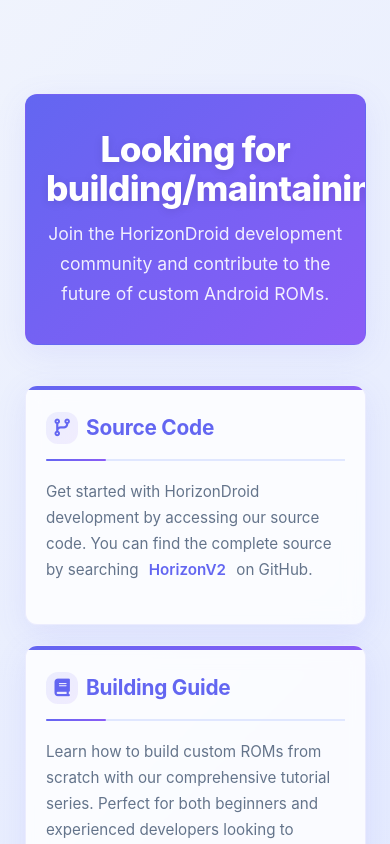
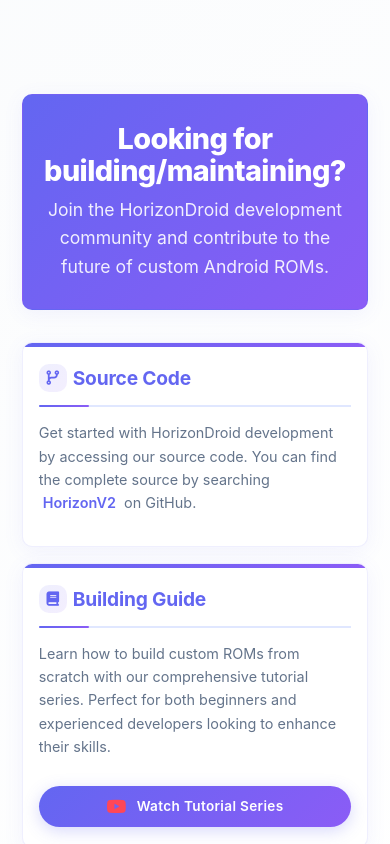
Before and after one commit to SheoranPranshu/test01, a React (Vite) app: page /build in a window 390 px wide. Shown: the part 900-1744 px from the top of the page. Built offline with nearby package versions, Linux system fonts and the light colour scheme.

Commit message:
build page 04

```diff
--- a/src/components/css/Build.css
+++ b/src/components/css/Build.css
@@ -5,18 +5,15 @@
 }
 
 .build-section {
-    background: rgba(255, 255, 255, 0.8);
-    backdrop-filter: blur(10px);
-    border-radius: 20px;
-    padding: 40px;
-    margin-bottom: 30px;
+    background: #ffffff;
+    border-radius: 16px;
+    padding: 32px;
+    margin-bottom: 24px;
     border: 1px solid rgba(99, 102, 241, 0.1);
-    box-shadow: 0 8px 32px rgba(99, 102, 241, 0.1);
+    box-shadow: 0 4px 20px rgba(99, 102, 241, 0.08);
     position: relative;
     overflow: hidden;
-    transition: var(--transition);
-    opacity: 1;
-    transform: translateY(0);
+    transition: transform 0.3s ease, box-shadow 0.3s ease;
 }
 
 .build-section::before {
@@ -27,21 +24,21 @@
     right: 0;
     height: 4px;
     background: var(--gradient-purple);
-    border-radius: 20px 20px 0 0;
+    border-radius: 16px 16px 0 0;
 }
 
 .build-section:hover {
-    transform: translateY(-5px);
-    box-shadow: 0 15px 40px rgba(99, 102, 241, 0.15);
-    border-color: rgba(99, 102, 241, 0.2);
+    transform: translateY(-3px);
+    box-shadow: 0 10px 30px rgba(99, 102, 241, 0.12);
+    border-color: rgba(99, 102, 241, 0.15);
 }
 
 .build-section:first-child {
     background: var(--gradient-purple);
     color: white;
     text-align: center;
-    padding: 60px 40px;
-    margin-bottom: 40px;
+    padding: 48px 32px;
+    margin-bottom: 32px;
 }
 
 .build-section:first-child::before {
@@ -49,8 +46,8 @@
 }
 
 .build-section h1 {
-    font-size: 3.5rem;
-    margin-bottom: 20px;
+    font-size: 2.8rem;
+    margin-bottom: 16px;
     color: white;
     background: none;
     -webkit-background-clip: unset;
@@ -58,19 +55,18 @@
     font-weight: 800;
     letter-spacing: -0.02em;
     line-height: 1.1;
-    text-shadow: 0 2px 10px rgba(0, 0, 0, 0.1);
 }
 
 .build-section h2 {
-    font-size: 1.8rem;
-    margin-bottom: 25px;
+    font-size: 1.6rem;
+    margin-bottom: 20px;
     color: var(--primary);
     display: flex;
     align-items: center;
-    gap: 15px;
+    gap: 12px;
     font-weight: 700;
     letter-spacing: -0.01em;
-    padding-bottom: 15px;
+    padding-bottom: 12px;
     border-bottom: 2px solid var(--purple-light);
     position: relative;
 }
@@ -80,7 +76,7 @@
     position: absolute;
     bottom: -2px;
     left: 0;
-    width: 60px;
+    width: 50px;
     height: 2px;
     background: var(--gradient-purple);
     border-radius: 1px;
@@ -88,30 +84,30 @@
 
 .build-section h2 i {
     color: var(--primary);
-    font-size: 1.4rem;
-    min-width: 24px;
-    transition: var(--transition);
-    padding: 10px;
+    font-size: 1.2rem;
+    min-width: 20px;
+    transition: transform 0.3s ease;
+    padding: 8px;
     background: var(--gradient-purple-light);
-    border-radius: 12px;
+    border-radius: 10px;
     display: flex;
     align-items: center;
     justify-content: center;
-    width: 44px;
-    height: 44px;
+    width: 40px;
+    height: 40px;
 }
 
 .build-section:hover h2 i {
-    transform: scale(1.1) rotate(5deg);
+    transform: scale(1.05);
     background: var(--gradient-purple);
     color: white;
 }
 
 .build-section p {
-    line-height: 1.7;
-    margin-bottom: 20px;
+    line-height: 1.6;
+    margin-bottom: 16px;
     color: var(--text-secondary);
-    font-size: 1.05rem;
+    font-size: 1rem;
     max-width: 100%;
 }
 
@@ -120,43 +116,42 @@
     text-decoration: none;
     font-weight: 600;
     position: relative;
-    transition: var(--transition);
-    padding: 2px 6px;
-    border-radius: 6px;
+    transition: color 0.2s ease;
+    padding: 2px 4px;
+    border-radius: 4px;
 }
 
 .build-section a:not(.btn):hover {
     background: var(--gradient-purple-light);
     color: var(--secondary);
-    transform: translateY(-1px);
 }
 
 .build-section ul {
-    margin: 25px 0;
+    margin: 20px 0;
     padding-left: 0;
     list-style: none;
     display: grid;
-    gap: 15px;
+    gap: 12px;
 }
 
 .build-section li {
     color: var(--text-secondary);
-    padding: 15px;
+    padding: 12px;
     background: rgba(248, 250, 252, 0.8);
-    border-radius: 12px;
-    border-left: 4px solid var(--primary);
+    border-radius: 10px;
+    border-left: 3px solid var(--primary);
     position: relative;
-    transition: var(--transition);
+    transition: transform 0.2s ease, background 0.2s ease;
     font-size: 0.95rem;
-    line-height: 1.6;
+    line-height: 1.5;
 }
 
 .build-section li:hover {
     background: var(--gradient-purple-light);
     color: var(--text-primary);
-    transform: translateX(5px);
+    transform: translateX(4px);
     border-left-color: var(--secondary);
-    box-shadow: 0 4px 15px rgba(99, 102, 241, 0.1);
+    box-shadow: 0 2px 8px rgba(99, 102, 241, 0.1);
 }
 
 .build-section li b {
@@ -169,26 +164,26 @@
 }
 
 .requirements-box {
-    margin-top: 25px;
+    margin-top: 20px;
     padding: 0;
 }
 
 .requirements-box > p:first-child {
-    font-size: 1.1rem;
+    font-size: 1rem;
     color: var(--text-primary);
-    margin-bottom: 25px;
+    margin-bottom: 20px;
     font-weight: 600;
-    padding: 20px;
+    padding: 16px;
     background: var(--gradient-purple-light);
-    border-radius: 12px;
-    border-left: 4px solid var(--primary);
+    border-radius: 10px;
+    border-left: 3px solid var(--primary);
 }
 
 .build-content hr {
     border: none;
     height: 1px;
     background: var(--gradient-purple);
-    margin: 40px 0;
+    margin: 32px 0;
     border-radius: 1px;
     opacity: 0.3;
 }
@@ -196,24 +191,24 @@
 .build-section .btn {
     display: inline-flex;
     align-items: center;
-    gap: 12px;
+    gap: 10px;
     background: var(--gradient-purple);
     color: white;
-    padding: 16px 32px;
+    padding: 14px 28px;
     border-radius: 50px;
     text-decoration: none;
     font-weight: 600;
-    font-size: 1rem;
-    transition: var(--transition);
+    font-size: 0.95rem;
+    transition: transform 0.2s ease, box-shadow 0.2s ease;
     border: none;
     cursor: pointer;
-    box-shadow: 0 6px 20px rgba(99, 102, 241, 0.3);
-    margin-top: 25px;
+    box-shadow: 0 4px 16px rgba(99, 102, 241, 0.25);
+    margin-top: 20px;
     position: relative;
     overflow: hidden;
     text-transform: none;
     letter-spacing: 0.025em;
-    min-width: 180px;
+    min-width: 160px;
     justify-content: center;
 }
 
@@ -225,41 +220,41 @@
     width: 100%;
     height: 100%;
     background: linear-gradient(90deg, transparent, rgba(255, 255, 255, 0.2), transparent);
-    transition: var(--transition);
+    transition: transform 0.5s ease;
 }
 
 .build-section .btn:hover {
-    transform: translateY(-3px) scale(1.02);
-    box-shadow: 0 12px 30px rgba(99, 102, 241, 0.4);
+    transform: translateY(-2px);
+    box-shadow: 0 8px 24px rgba(99, 102, 241, 0.35);
     text-decoration: none;
     background: var(--gradient-purple-hover);
 }
 
 .build-section .btn:hover::before {
-    left: 100%;
+    transform: translateX(100%);
 }
 
 .build-section .btn:active {
-    transform: translateY(-1px) scale(1.01);
-    transition: var(--transition-fast);
+    transform: translateY(0);
+    transition: transform 0.1s ease;
 }
 
 .build-section .btn i.fab.fa-youtube {
     color: #ff4757;
-    font-size: 1.2rem;
+    font-size: 1.1rem;
 }
 
 .build-section .btn i.fas.fa-file-alt {
     color: white;
-    font-size: 1rem;
+    font-size: 0.95rem;
 }
 
 @media (min-width: 1200px) {
     .requirements-grid {
         display: grid;
         grid-template-columns: 1fr 1fr;
-        gap: 30px;
-        margin-top: 40px;
+        gap: 24px;
+        margin-top: 32px;
     }
 
     .requirements-grid .build-section {
@@ -269,128 +264,113 @@
 
 @media (max-width: 768px) {
     .build-content {
-        padding: 0 15px;
+        padding: 0 12px;
     }
 
     .build-section {
-        margin-bottom: 25px;
-        padding: 30px 25px;
-        border-radius: 15px;
+        margin-bottom: 20px;
+        padding: 24px 20px;
+        border-radius: 12px;
     }
 
     .build-section:first-child {
-        padding: 40px 25px;
+        padding: 32px 20px;
     }
 
     .build-section h1 {
-        font-size: 2.5rem;
-        margin-bottom: 15px;
+        font-size: 2rem;
+        margin-bottom: 12px;
         line-height: 1.1;
     }
 
     .build-section h2 {
-        font-size: 1.5rem;
+        font-size: 1.3rem;
         flex-wrap: wrap;
-        gap: 10px;
-        margin-bottom: 20px;
+        gap: 8px;
+        margin-bottom: 16px;
     }
 
     .build-section h2 i {
-        width: 36px;
-        height: 36px;
-        font-size: 1.2rem;
+        width: 32px;
+        height: 32px;
+        font-size: 1rem;
     }
 
     .build-section p {
-        font-size: 1rem;
-        margin-bottom: 18px;
+        font-size: 0.95rem;
+        margin-bottom: 14px;
     }
 
     .build-section ul {
-        margin: 20px 0;
-        gap: 12px;
+        margin: 16px 0;
+        gap: 10px;
     }
 
     .build-section li {
-        padding: 12px;
+        padding: 10px;
         font-size: 0.9rem;
     }
 
     .build-section .btn {
-        padding: 14px 28px;
-        font-size: 0.95rem;
+        padding: 12px 24px;
+        font-size: 0.9rem;
         width: 100%;
-        margin-top: 20px;
+        margin-top: 16px;
     }
 }
 
 @media (max-width: 480px) {
     .build-section {
-        padding: 25px 20px;
-        margin-bottom: 20px;
-        border-radius: 12px;
+        padding: 20px 16px;
+        margin-bottom: 16px;
+        border-radius: 10px;
     }
 
     .build-section:first-child {
-        padding: 35px 20px;
+        padding: 28px 16px;
     }
 
     .build-section h1 {
-        font-size: 2.2rem;
+        font-size: 1.8rem;
         line-height: 1.1;
+        margin-bottom: 10px;
+    }
+
+    .build-section h2 {
+        font-size: 1.2rem;
+        gap: 6px;
+        margin-bottom: 14px;
+    }
+
+    .build-section h2 i {
+        width: 28px;
+        height: 28px;
+        font-size: 0.9rem;
+    }
+
+    .build-section p {
+        font-size: 0.9rem;
         margin-bottom: 12px;
     }
 
-    .build-section h2 {
-        font-size: 1.3rem;
-        gap: 8px;
-        margin-bottom: 18px;
-    }
-
-    .build-section h2 i {
-        width: 32px;
-        height: 32px;
-        font-size: 1.1rem;
-    }
-
-    .build-section p {
-        font-size: 0.95rem;
-        margin-bottom: 16px;
-    }
-
     .build-section li {
-        padding: 10px;
+        padding: 8px;
         font-size: 0.85rem;
     }
 
     .build-section .btn {
-        padding: 12px 24px;
-        font-size: 0.9rem;
+        padding: 10px 20px;
+        font-size: 0.85rem;
         border-radius: 25px;
     }
 
     .requirements-box > p:first-child {
-        padding: 15px;
-        font-size: 1rem;
+        padding: 12px;
+        font-size: 0.95rem;
     }
 }
 
 .build-section .btn:focus-visible {
-    outline: 3px solid rgba(99, 102, 241, 0.5);
+    outline: 2px solid rgba(99, 102, 241, 0.5);
     outline-offset: 2px;
 }
-
-.build-section {
-    contain: layout style;
-    will-change: transform;
-}
-
-.build-section {
-    animation: none;
-    opacity: 1 !important;
-    transform: translateY(0) !important;
-}
-
-.build-section * {
-    transition: var(--transition);
-}
--- a/src/components/css/style.css
+++ b/src/components/css/style.css
@@ -12,7 +12,7 @@
     --danger: #ef4444;
     --bg-primary: #ffffff;
     --bg-secondary: #f8fafc;
-    --bg-gradient: linear-gradient(135deg, #f8fafc 0%, #e0e7ff 50%, #f1f5f9 100%);
+    --bg-gradient: linear-gradient(135deg, #f8fafc 0%, #ffffff 50%, #f1f5f9 100%);
     --border-color: #e2e8f0;
     --border-color-light: #f1f5f9;
     --transition: all 0.3s cubic-bezier(0.4, 0, 0.2, 1);
```
